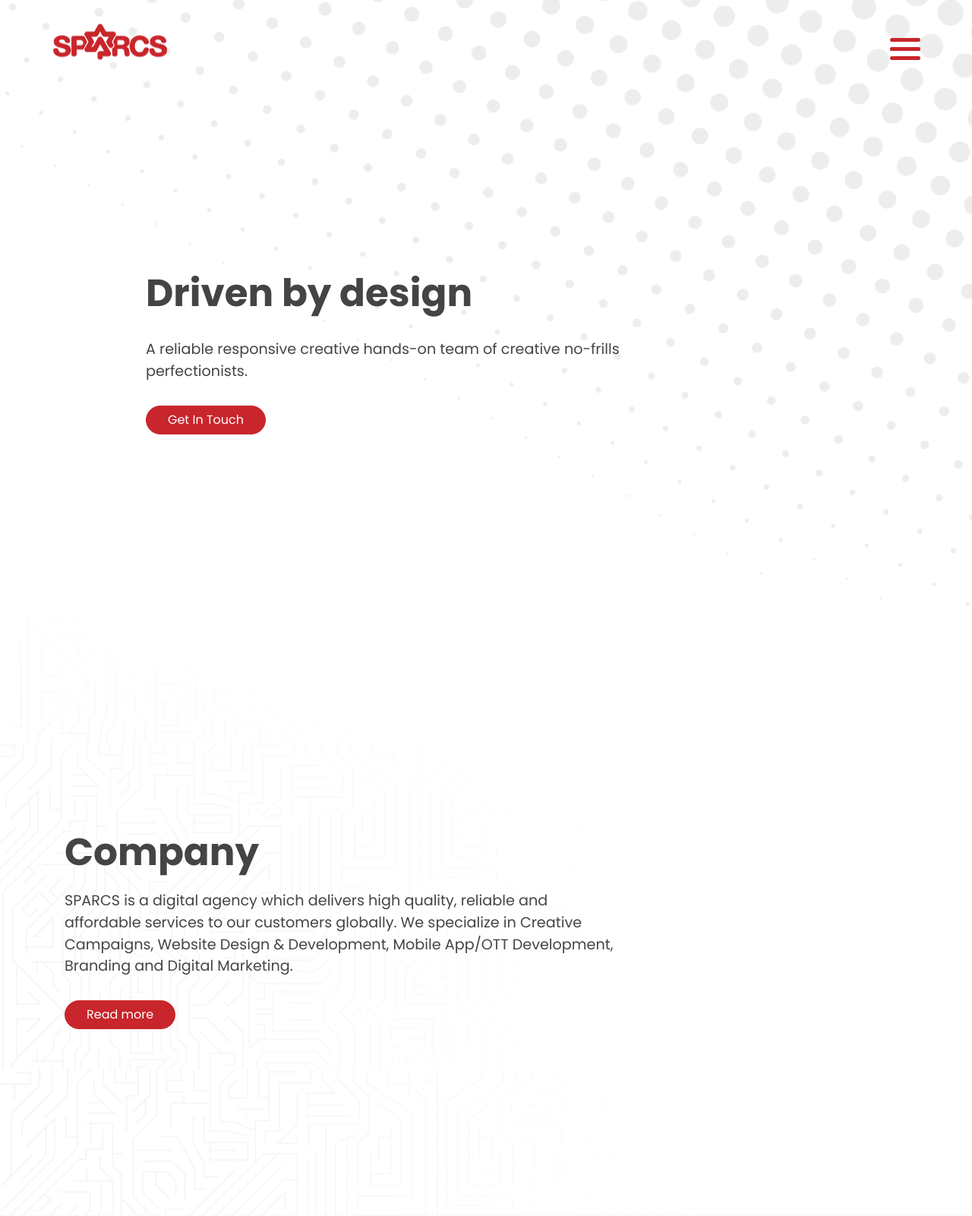
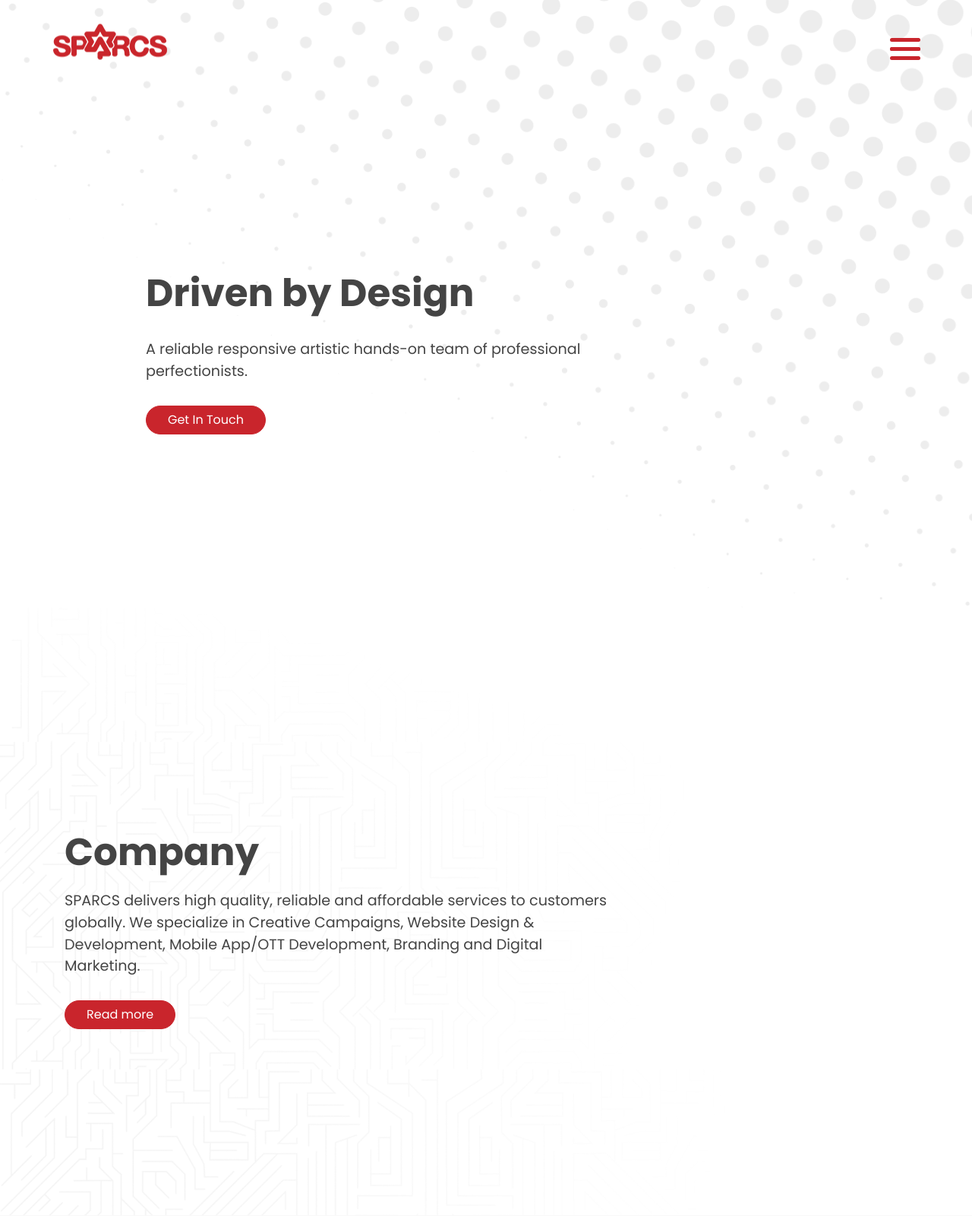
Before and after one commit to SparcsDigitalAgency/sparcs, a PHP site: page /sparcs-new/index.php in a window 1280 px wide. Shown: the top 1601 px of the page at 76% size. Run offline with PHP 8.4, Linux system fonts and the light colour scheme; some web fonts are replaced.

Commit message:
commit contents

```diff
--- a/sparcs-new/css/style.css
+++ b/sparcs-new/css/style.css
@@ -886,13 +886,10 @@ font-size: 36px;
 #contact {
 background-color: #111;
 background-size: cover;
-padding: 1px 0px 0px 0px;
+padding: 0px 0px 0px 0px;
 }
 .contactmargin{
 margin-top: 50px;
-}
-.margintop65 {
-margin-top: 65px;
 }
 .contact-content {
 margin-top: 10%;
@@ -1485,7 +1482,6 @@ margin-bottom: 10%;
 --------------------------------------------------------------*/
 #contact-section1 {
 background-size: cover;
-padding: 1px 0 0px 0;
 }
 #contact-section1 .social-links a {
 font-size: 14px;
--- a/sparcs-new/index.php
+++ b/sparcs-new/index.php
@@ -21,8 +21,8 @@
                <div class="carousel-background"><img src="img/intro-bg.png" alt=""></div>
                <div class="carousel-container">
                   <div class="carousel-content ">
-                     <h2 class="wow fadeInUp">Driven by design</h2>
-                     <p class="wow fadeInUp">A reliable responsive creative hands-on team of creative no-frills perfectionists.
+                     <h2 class="wow fadeInUp">Driven by Design</h2>
+                     <p class="wow fadeInUp">A reliable responsive artistic hands-on team of professional perfectionists.
                      </p>
                      <a href="contact-us.php" class="btn btn-readmore wow fadeInUp">Get In Touch</a>
                   </div>
@@ -40,12 +40,12 @@
    About Us Section
 ============================-->
 <section id="about" class="">
-   <div class="container marginbottom50">
+   <div class="container ">
       <div class="row">
          <div class="col-lg-8">
             <div class="about-content">
                <h2 class="wow fadeInUp">Company</h2>
-               <p class="wow fadeInUp">SPARCS is a digital agency which delivers high quality, reliable and affordable services to our customers globally. We specialize in Creative Campaigns, Website Design & Development, Mobile App/OTT Development, Branding and Digital Marketing.</p>
+               <p class="wow fadeInUp">SPARCS delivers high quality, reliable and affordable services to customers globally. We specialize in Creative Campaigns, Website Design & Development, Mobile App/OTT Development, Branding and Digital Marketing.</p>
             </div>
             <div class="button-holder">
                <a href="company.php#about-section2" class="btn btn-readmore wow fadeInUp">Read more</a>
--- a/sparcs-new/partials/contact.php
+++ b/sparcs-new/partials/contact.php
@@ -1,5 +1,5 @@
 <section id="contact" style="height: 100vh">
-   <div class="container margintop65">
+   <div class="container">
       <div class="row">
          <div class="col-lg-12">
             <div class="contact-content text-center">
```
